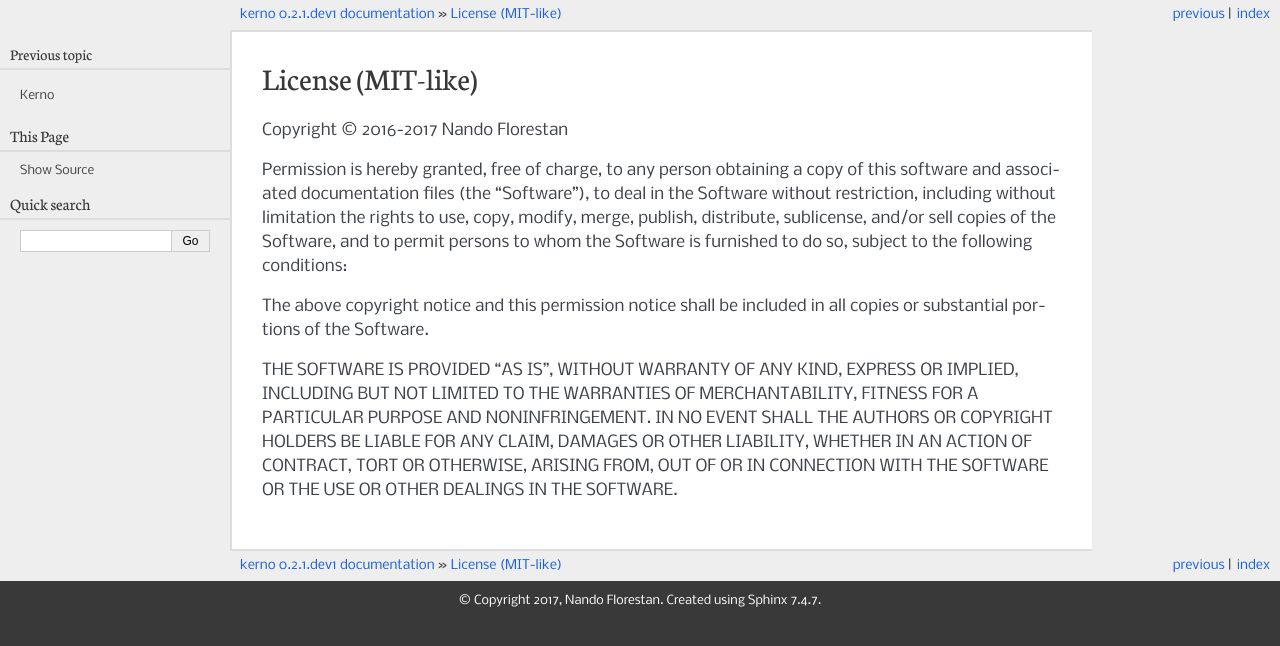
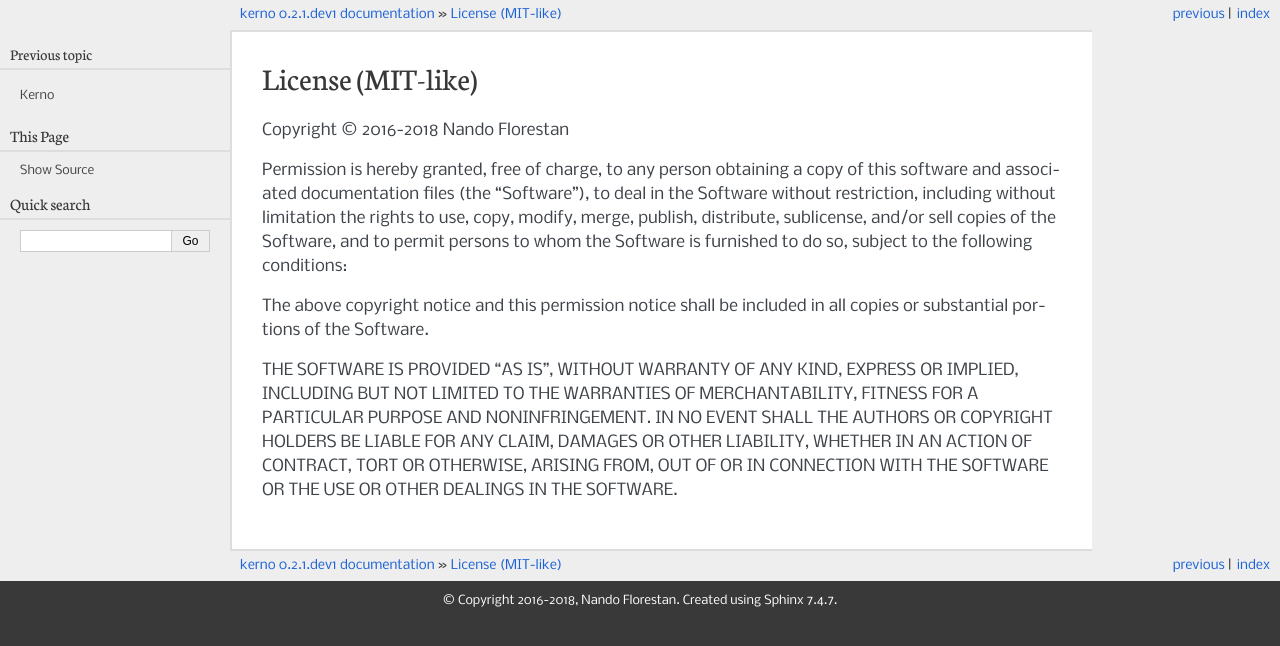
Before and after one commit to nandoflorestan/kerno, a Sphinx documentation site: the page built from docs/LICENSE.rst, in a window 1280 px wide. Shown: the top 646 px of the page. Built offline with Sphinx 7.4.7, drawn with Linux system fonts in a browser that asks for light colours; pages that are not in the unit, such as notebooks, are missing from menus.

Commit message:
Prepare release

```diff
--- a/docs/LICENSE.rst
+++ b/docs/LICENSE.rst
@@ -2,7 +2,7 @@
 License (MIT-like)
 ==================
 
-Copyright © 2016-2017 Nando Florestan
+Copyright © 2016-2018 Nando Florestan
 
 Permission is hereby granted, free of charge, to any person obtaining a copy of
 this software and associated documentation files (the "Software"), to deal in
--- a/docs/conf.py
+++ b/docs/conf.py
@@ -53,6 +53,7 @@
 extensions = [
     'sphinx.ext.autodoc',
     'sphinx.ext.viewcode',
+    'sphinx_autodoc_typehints',
 ]
 
 # Add any paths that contain templates here, relative to this directory.
@@ -71,7 +72,7 @@
 
 # General information about the project.
 project = 'kerno'
-copyright = '2017, Nando Florestan'
+copyright = '2016-2018, Nando Florestan'
 author = 'Nando Florestan'
 
 # The version info for the project you're documenting, acts as replacement for
```
